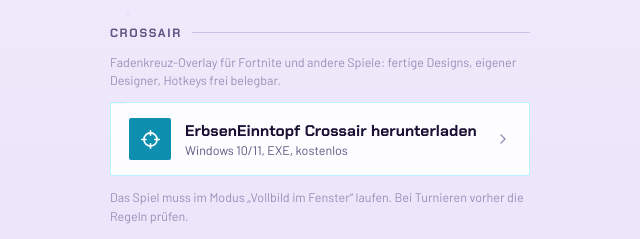
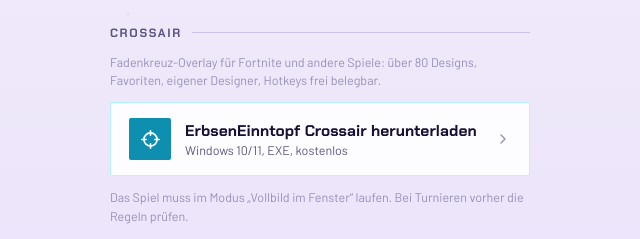
Before and after one commit to Legobausteine/ErbsenEintopf-Utility-1.0, a plain HTML site: page index.html in a window 1280 px wide. Shown: the part 482-721 px from the top of the page, 320-960 px from the left. Drawn offline with Linux system fonts and the light colour scheme.

Commit message:
Seite: Crossair-Beschreibung um Designs und Favoriten ergänzt
Co-Authored-By: Claude Sonnet 5.5 <noreply@anthropic.com>
Claude-Session: https://claude.ai/code/session_01DuyTPFD5Jqvg4KwdCQTBkd

```diff
--- a/index.html
+++ b/index.html
@@ -136,7 +136,7 @@ body::before{
 
     <section class="cat">
     <h2>Crossair</h2>
-    <p class="note">Fadenkreuz-Overlay f&uuml;r Fortnite und andere Spiele: fertige Designs, eigener Designer, Hotkeys frei belegbar.</p>
+    <p class="note">Fadenkreuz-Overlay f&uuml;r Fortnite und andere Spiele: &uuml;ber 80 Designs, Favoriten, eigener Designer, Hotkeys frei belegbar.</p>
     <a class="link alt" href="ErbsenEinntopf-Crossair.exe" download>
       <span class="ic"><svg viewBox="0 0 24 24"><circle cx="12" cy="12" r="7.5"/><path d="M12 2v5M12 17v5M2 12h5M17 12h5"/></svg></span>
       <span class="tx"><b>ErbsenEinntopf Crossair herunterladen</b><span>Windows 10/11, EXE, kostenlos</span></span>
```
